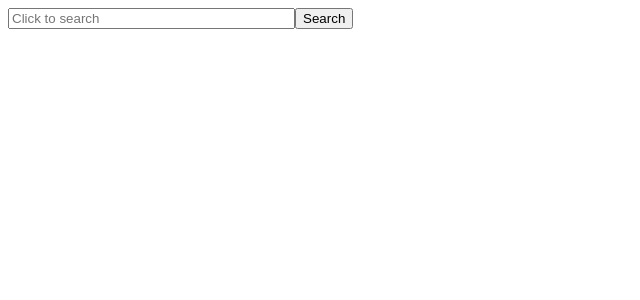
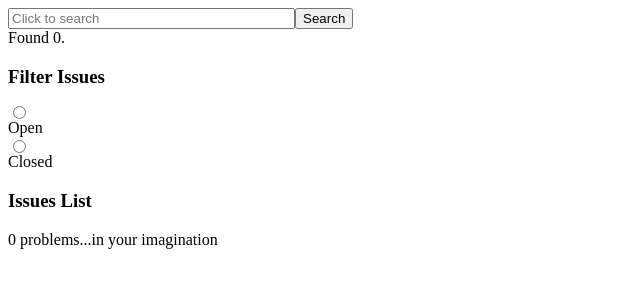
Before and after one commit to VAMPIRE167943/git, a Vue app: page / in a window 1280 px wide. Shown: the top 300 px of the page, without its empty margins (0-640 px from the left). Built offline with nearby package versions, Linux system fonts and the light colour scheme.

Commit message:
create and edit

```diff
--- a/src/App.vue
+++ b/src/App.vue
@@ -1,14 +1,26 @@
 <template>
 <SearchBar></SearchBar>
+<RepoList></RepoList>
+<RepoDets></RepoDets>
+<ProblemHider></ProblemHider>
+<GotProblems></GotProblems>
 </template>
 
 <script>
+import GotProblems from './components/gotProblems.vue';
+import ProblemHider from './components/problemHider.vue';
+import RepoDets from './components/repoDets.vue';
+import RepoList from './components/repoList.vue';
 import SearchBar from './components/searchBar.vue';
 
 
 export default {
   components: {
-    SearchBar
+    SearchBar,
+    RepoList,
+    RepoDets,
+    ProblemHider,
+    GotProblems
 }
 }
 </script>
--- /dev/null
+++ b/src/components/gotProblems.vue
@@ -0,0 +1,42 @@
+<template>
+    <div>
+        <h3>Issues List</h3>
+        <ul v-if="problems.length > 0">
+            <li v-for="problem in problems" :key="problem.id">
+            <p>
+                <strong>
+                    Title:
+                </strong>
+                {{ problem.title }}
+            </p>
+            <p>
+                <strong>
+                    State:
+                </strong>
+                {{ problem.state }}
+            </p>
+        </li>
+        </ul>
+        <div v-else>
+            0 problems...in your imagination
+        </div>
+    </div>
+</template>
+
+<script>
+export default {
+    props:{
+        problems:{
+            type: Array,
+            required: true,
+            default: function(){
+                return []
+            }
+        }
+    }
+}
+</script>
+
+<style>
+
+</style>
--- /dev/null
+++ b/src/components/problemHider.vue
@@ -0,0 +1,34 @@
+<template>
+    <div>
+        <h3>
+            Filter Issues
+        </h3>
+        <label>
+            <input type="radio" v-model="hide" value="open" @change="HideAndSeek">
+            Open
+        </label>
+        <label>
+            <input type="radio" v-model="hide" value="closed" @change="HideAndSeek">
+            Closed
+        </label>
+    </div>
+</template>
+
+<script>
+export default {
+    data(){
+        return{
+            filter: "open"
+        }
+    },
+    methods:{
+        HideAndSeek(){
+            this.$emit("seeker-swap", this.filter)
+        }
+    }
+}
+</script>
+
+<style>
+
+</style>
--- a/src/components/repoDets.vue
+++ b/src/components/repoDets.vue
@@ -13,12 +13,49 @@
             </strong>
             <a :href="repo.html_url" target="_blank">{{ repo.html_url }}</a>
         </p>
+        <p>
+            <strong>
+                Forks Count:
+            </strong>
+            {{ repo.forks_count }}
+        </p>
+        <p>
+            <strong>
+                Stargazers Count:
+            </strong>
+            {{ repo.stargazers_count }}
+        </p>
+        <p>
+            <strong>
+                Open Issues Count:
+            </strong>
+            {{ repo.open_issues_count }}
+        </p>
+        <div v-if="problems">
+
+        </div>
+        <div v-else>
+            0 repos selected.
+        </div>
     </div>
 </template>
 
 <script>
 export default {
-
+    props:{
+        repo:{
+            type: Object,
+            required: true,
+            default: null
+        },
+        problems:{
+            type: Array,
+            required: false,
+            default: function(){
+                return []
+            }
+        }
+    }
 }
 </script>
 
```
